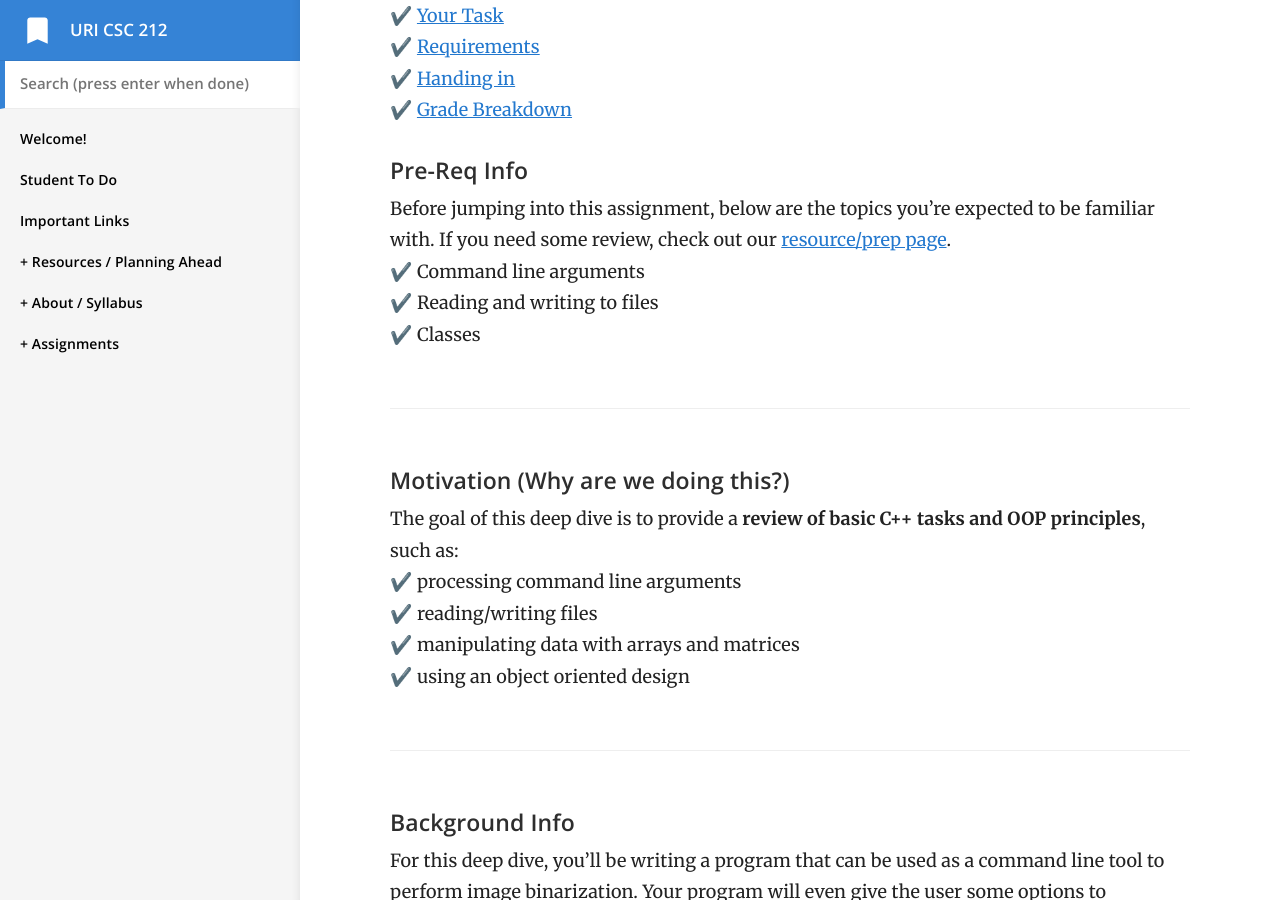
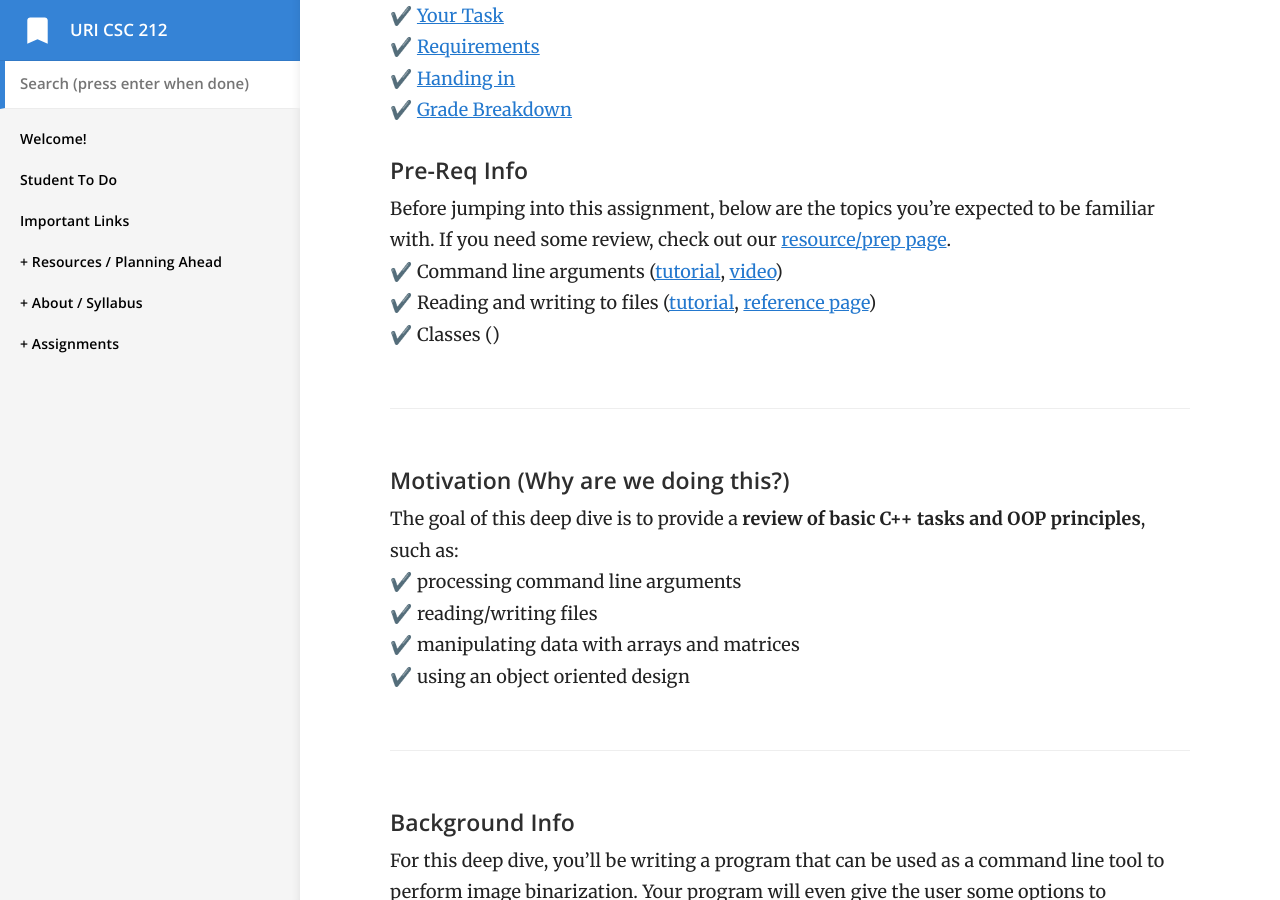
Before and after one commit to vcc-csc212/sp21-archive, a Jekyll site: the page built from _docs/dds/dd1/dd1.md, in a window 1280 px wide and 900 px high, scrolled down 318 px. Built offline with Jekyll 4.4.1, drawn with Linux system fonts in a browser that asks for light colours; some of the changed text lies outside the part shown.

Commit message:
added breakdown vid

````diff
--- a/_docs/dds/dd1/dd1.md
+++ b/_docs/dds/dd1/dd1.md
@@ -15,9 +15,9 @@ On this page:
 
 #### Pre-Req Info {#pre}
 Before jumping into this assignment, below are the topics you're expected to be familiar with. If you need some review, check out our [resource/prep page](/prep).
-✔️ Command line arguments
-✔️ Reading and writing to files
-✔️ Classes
+✔️ Command line arguments ([tutorial](https://www.geeksforgeeks.org/command-line-arguments-in-c-cpp/), [video](https://www.youtube.com/watch?v=h2LGTzQXzJU))
+✔️ Reading and writing to files ([tutorial](https://www.w3schools.com/cpp/cpp_files.asp), [reference page](https://www.cplusplus.com/doc/tutorial/files/))
+✔️ Classes ()
 
 ---
 
@@ -204,6 +204,8 @@ $ ./prog local cover.img cover_loc_7.img 7
 $ ./prog local cover.img cover_loc_15.img 15
 ```
 
+> Once you've read through the assignment, I encourage you to check out [the breakdown video](https://youtu.be/kvQj8BqF7yU) associated with it.
+
 ---
 
 #### Handing in {#submit}
````
